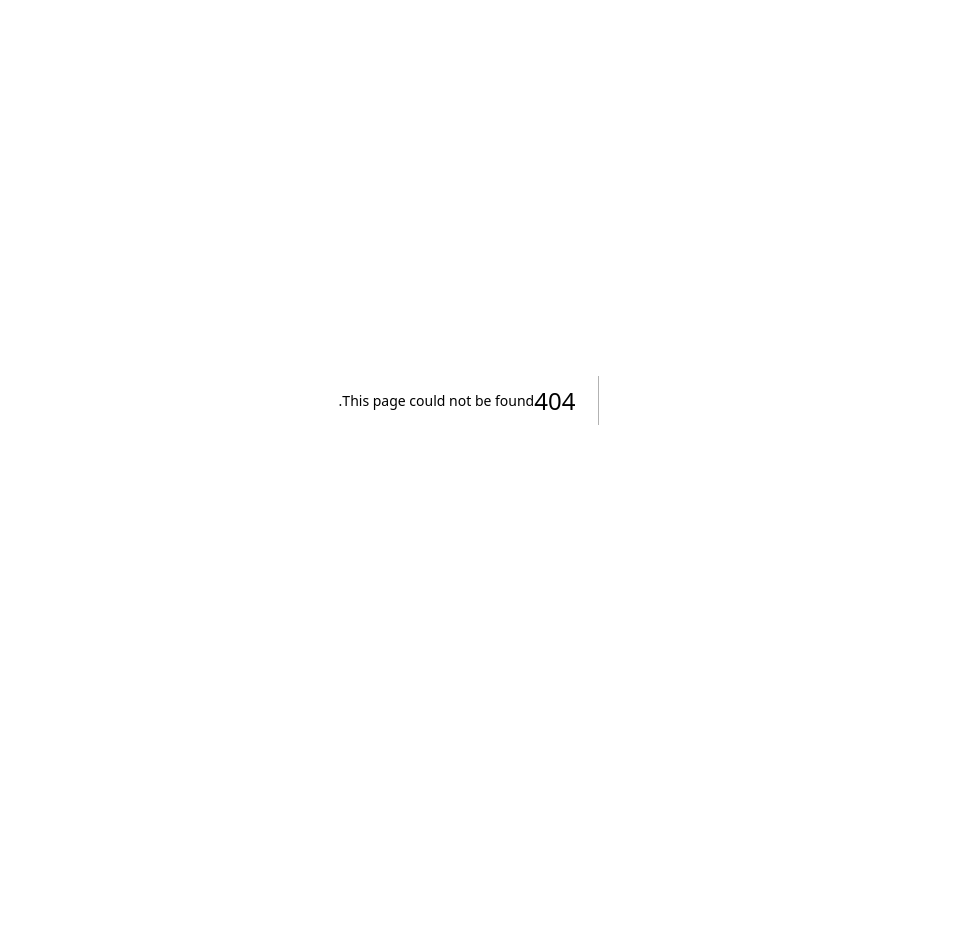
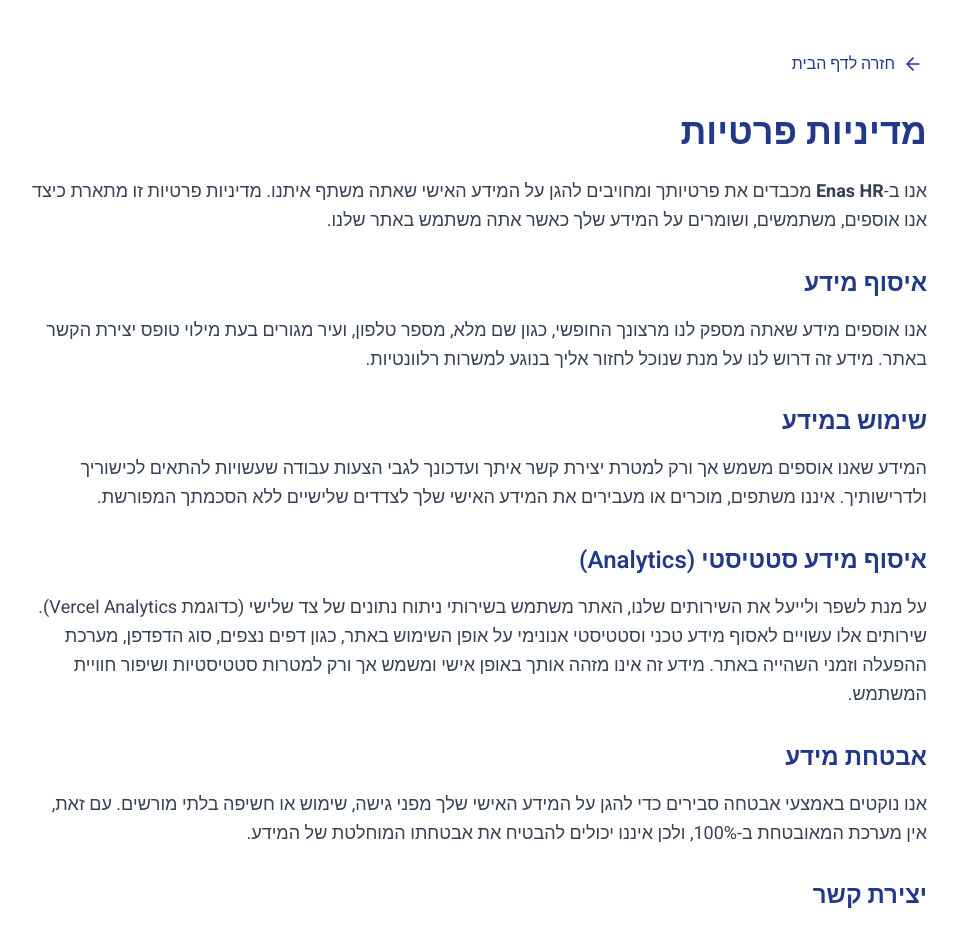
Before and after one commit to mmagba/hr, a Next.js app: page /privacy in a window 1280 px wide. Before the commit this address had no page. Shown: the top 931 px of the page, without its empty margins (161-1119 px from the left). Before the commit the page ends 800 px from the top, so only its background shows below. Built offline with nearby package versions, Linux system fonts and the light colour scheme.

Commit message:
Add privacy policiy

```diff
--- a/src/app/page.tsx
+++ b/src/app/page.tsx
@@ -202,9 +202,13 @@ export default function LandingPage() {
 
       {/* Footer Section */}
       <footer className="bg-white border-t border-gray-200 py-6">
-        <div className="max-w-7xl mx-auto px-4 sm:px-6 lg:px-8 text-center">
+        <div className="max-w-7xl mx-auto px-4 sm:px-6 lg:px-8 text-center flex flex-wrap justify-center items-center gap-4">
           <Link href="/accessibility" className="text-sm text-[#213988] hover:underline focus-visible:outline-none focus-visible:ring-2 focus-visible:ring-[#213988] focus-visible:ring-offset-2 rounded px-1">
             הצהרת נגישות
+          </Link>
+          <span className="text-gray-300" aria-hidden="true">|</span>
+          <Link href="/privacy" className="text-sm text-[#213988] hover:underline focus-visible:outline-none focus-visible:ring-2 focus-visible:ring-[#213988] focus-visible:ring-offset-2 rounded px-1">
+            מדיניות פרטיות
           </Link>
         </div>
       </footer>
--- /dev/null
+++ b/src/app/privacy/page.tsx
@@ -0,0 +1,62 @@
+import Link from "next/link";
+import { ArrowLeft } from "lucide-react";
+
+export default function PrivacyPolicy() {
+  return (
+    <div className="min-h-screen bg-white text-gray-900 font-sans p-6 md:p-12">
+      <div className="max-w-4xl mx-auto">
+        <div className="mb-8">
+          <Link href="/" className="inline-flex items-center text-[#213988] hover:underline font-medium focus-visible:outline-none focus-visible:ring-2 focus-visible:ring-[#213988] rounded px-1 py-1">
+            <ArrowLeft className="w-5 h-5 ml-2" aria-hidden="true" />
+            חזרה לדף הבית
+          </Link>
+        </div>
+
+        <main id="main-content">
+          <h1 className="text-3xl md:text-4xl font-bold text-[#213988] mb-6">מדיניות פרטיות</h1>
+
+          <div className="space-y-6 text-gray-700 leading-relaxed text-lg">
+            <p>
+              אנו ב-<strong>Enas HR</strong> מכבדים את פרטיותך ומחויבים להגן על המידע האישי שאתה משתף איתנו.
+              מדיניות פרטיות זו מתארת כיצד אנו אוספים, משתמשים, ושומרים על המידע שלך כאשר אתה משתמש באתר שלנו.
+            </p>
+
+            <h2 className="text-2xl font-semibold text-[#213988] mt-8 mb-4">איסוף מידע</h2>
+            <p>
+              אנו אוספים מידע שאתה מספק לנו מרצונך החופשי, כגון שם מלא, מספר טלפון, ועיר מגורים בעת מילוי טופס יצירת הקשר באתר.
+              מידע זה דרוש לנו על מנת שנוכל לחזור אליך בנוגע למשרות רלוונטיות.
+            </p>
+
+            <h2 className="text-2xl font-semibold text-[#213988] mt-8 mb-4">שימוש במידע</h2>
+            <p>
+              המידע שאנו אוספים משמש אך ורק למטרת יצירת קשר איתך ועדכונך לגבי הצעות עבודה שעשויות להתאים לכישוריך ולדרישותיך.
+              איננו משתפים, מוכרים או מעבירים את המידע האישי שלך לצדדים שלישיים ללא הסכמתך המפורשת.
+            </p>
+
+            <h2 className="text-2xl font-semibold text-[#213988] mt-8 mb-4">איסוף מידע סטטיסטי (Analytics)</h2>
+            <p>
+              על מנת לשפר ולייעל את השירותים שלנו, האתר משתמש בשירותי ניתוח נתונים של צד שלישי (כדוגמת Vercel Analytics).
+              שירותים אלו עשויים לאסוף מידע טכני וסטטיסטי אנונימי על אופן השימוש באתר, כגון דפים נצפים, סוג הדפדפן, מערכת ההפעלה וזמני השהייה באתר.
+              מידע זה אינו מזהה אותך באופן אישי ומשמש אך ורק למטרות סטטיסטיות ושיפור חוויית המשתמש.
+            </p>
+
+            <h2 className="text-2xl font-semibold text-[#213988] mt-8 mb-4">אבטחת מידע</h2>
+            <p>
+              אנו נוקטים באמצעי אבטחה סבירים כדי להגן על המידע האישי שלך מפני גישה, שימוש או חשיפה בלתי מורשים.
+              עם זאת, אין מערכת המאובטחת ב-100%, ולכן איננו יכולים להבטיח את אבטחתו המוחלטת של המידע.
+            </p>
+
+            <h2 className="text-2xl font-semibold text-[#213988] mt-8 mb-4">יצירת קשר</h2>
+            <p>
+              אם יש לך שאלות או הערות בנוגע למדיניות הפרטיות שלנו, אנא צור איתנו קשר.
+            </p>
+          </div>
+
+          <div className="mt-12 text-sm text-gray-500">
+            * מדיניות זו תקפה ונכונה לתאריך כתיבתה ועשויה להתעדכן מעת לעת.
+          </div>
+        </main>
+      </div>
+    </div>
+  );
+}
```
